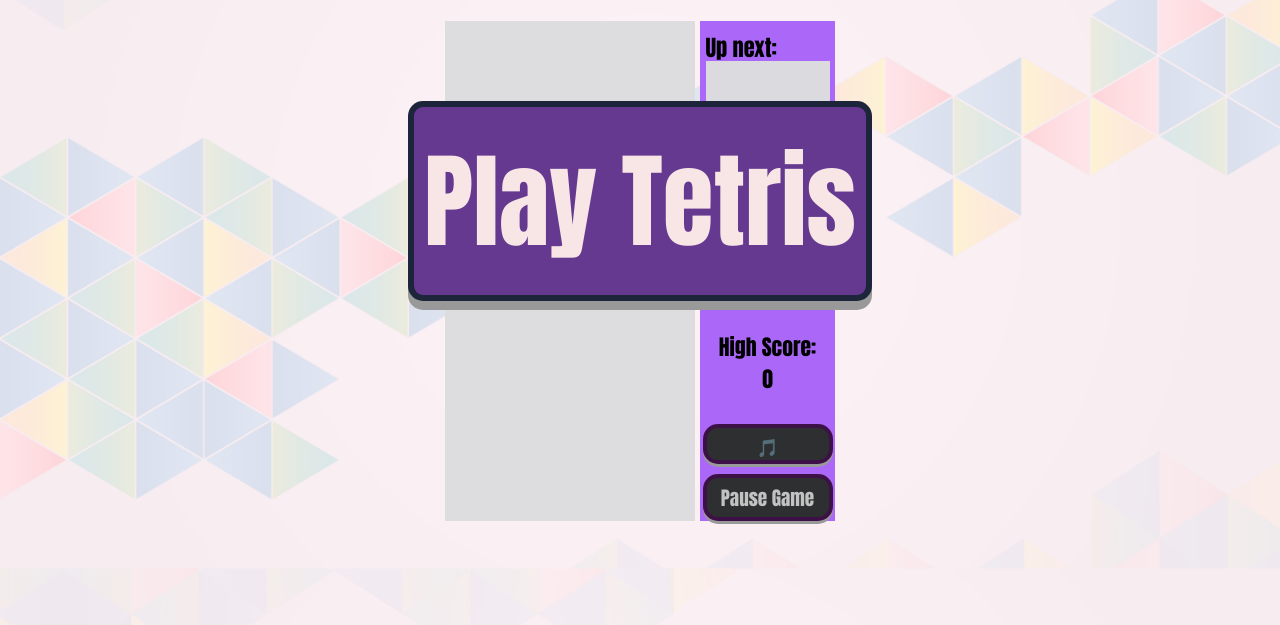
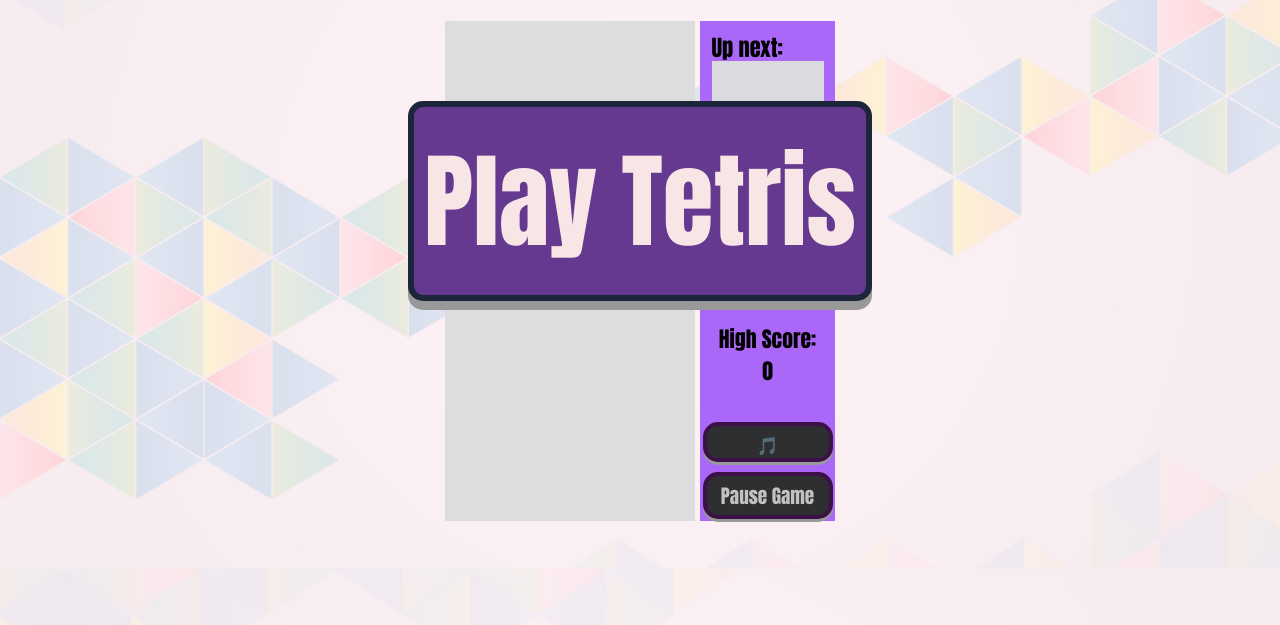
Before and after one commit to AmyMaule/tetris, a plain HTML site: page index.html in a window 1280 px wide. Shown: the part 107-732 px from the top of the page. Drawn offline with Linux system fonts and the light colour scheme.

Commit message:
Update styles.css

```diff
--- a/styles.css
+++ b/styles.css
@@ -34,7 +34,6 @@ body {
     height: 112px;
     display: flex;
     flex-wrap: wrap;
-    border: 6px solid rgb(219, 219, 223);
 }
 
 #up-next-text {
```
